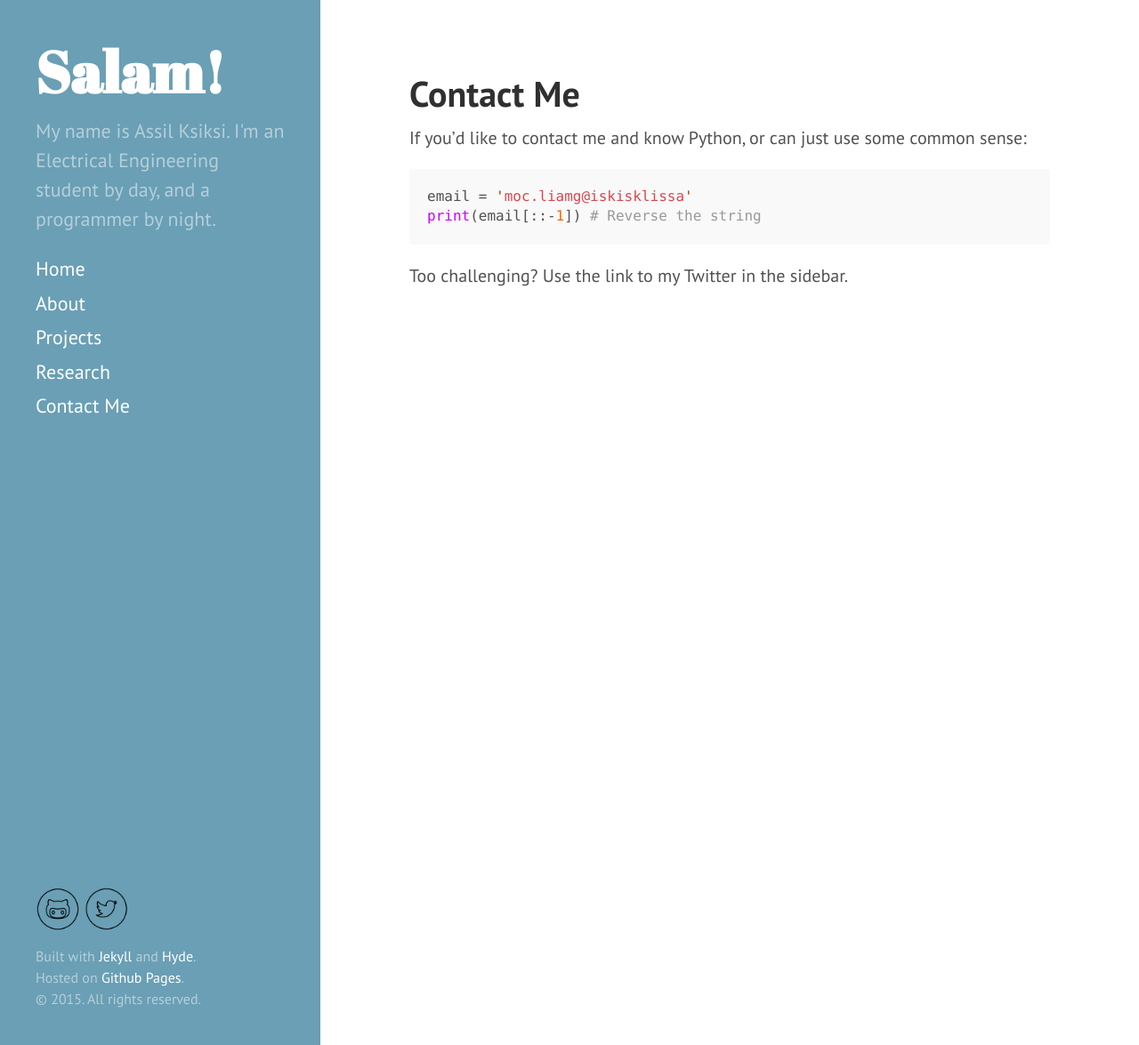
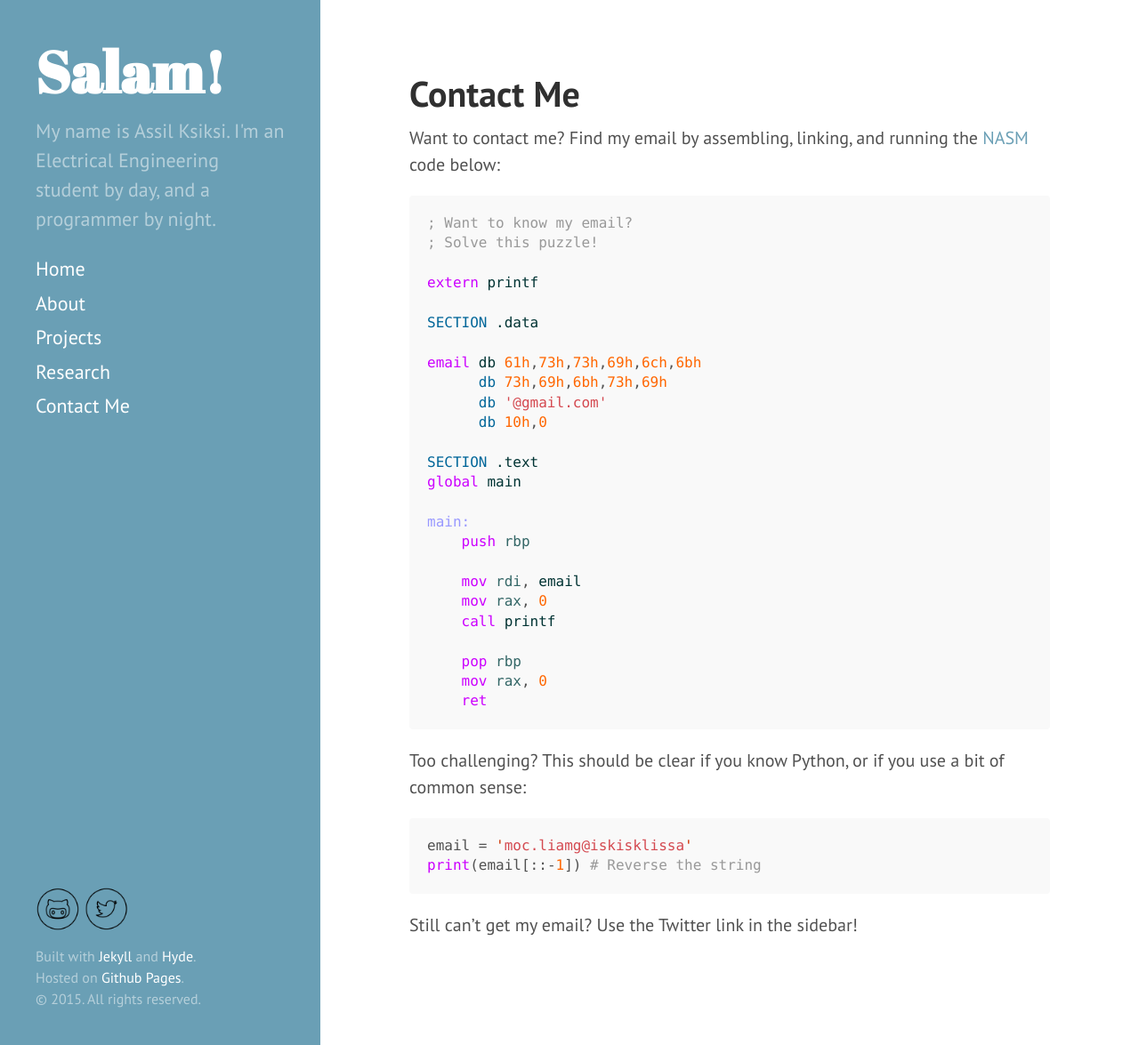
Before and after one commit to aksiksi/blog, a Jekyll site: the page built from contact/index.md, in a window 1280 px wide and 1175 px high. Shown: the whole window at 89% size. Built offline with Jekyll 4.4.1, drawn with Linux system fonts in a browser that asks for light colours; Markdown is read by kramdown in place of the engine named in the settings.

Commit message:
Anti-bot email measures!

````diff
--- a/contact/index.md
+++ b/contact/index.md
@@ -3,11 +3,41 @@ layout: page
 title: Contact Me
 ---
 
-If you'd like to contact me and know Python, or can just use some common sense:
+Want to contact me? Find my email by assembling, linking, and running the [NASM](http://www.nasm.us) code below:
+
+```nasm
+; Want to know my email?
+; Solve this puzzle!
+
+extern printf
+
+SECTION .data
+
+email db 61h,73h,73h,69h,6ch,6bh
+      db 73h,69h,6bh,73h,69h
+      db '@gmail.com'
+      db 10h,0
+
+SECTION .text
+global main
+
+main:
+    push rbp
+
+    mov rdi, email
+    mov rax, 0
+    call printf
+
+    pop rbp
+    mov rax, 0
+    ret
+```
+
+Too challenging? This should be clear if you know Python, or if you use a bit of common sense:
 
 ```python
 email = 'moc.liamg@iskisklissa'
 print(email[::-1]) # Reverse the string
 ```
 
-Too challenging? Use the link to my Twitter in the sidebar.
+Still can't get my email? Use the Twitter link in the sidebar!
````
